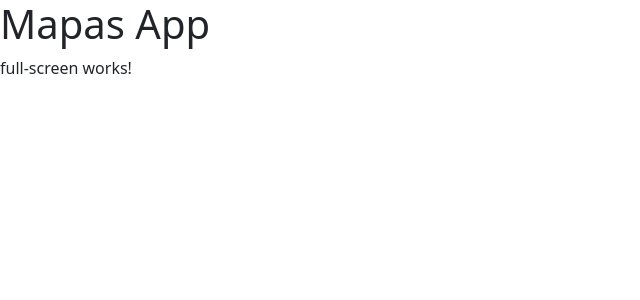
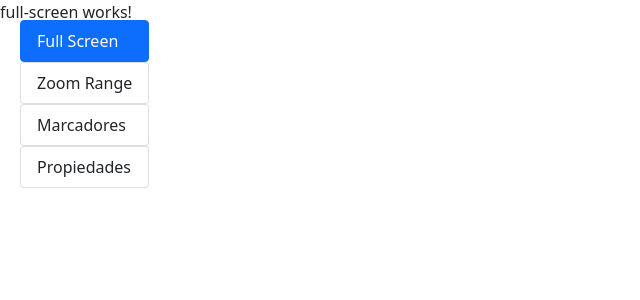
Before and after one commit to javicb/mapasApp, an Angular app: page /mapas/fullscreen in a window 1280 px wide. Shown: the top 300 px of the page, without its empty margins (0-640 px from the left). Built offline with nearby package versions, Linux system fonts and the light colour scheme.

Commit message:
menu de la app

```diff
--- a/src/app/app.component.html
+++ b/src/app/app.component.html
@@ -1,2 +1,2 @@
-<h1>Mapas App</h1>
+<app-menu></app-menu>
 <router-outlet></router-outlet>
--- a/src/app/shared/menu/menu.component.html
+++ b/src/app/shared/menu/menu.component.html
@@ -1 +1,5 @@
-<p>menu works!</p>
+<ul class="list-group" *ngFor="let menu of menuItems">
+  <li class="list-group-item" [routerLink]="[menu.ruta]" routerLinkActive="active">
+    {{menu.nombre}}
+  </li>
+</ul>
--- a/src/app/shared/menu/menu.component.ts
+++ b/src/app/shared/menu/menu.component.ts
@@ -1,16 +1,37 @@
-import { Component, OnInit } from '@angular/core';
+import { Component } from '@angular/core';
 
+interface MenuItem {
+  ruta: string;
+  nombre: string;
+}
 @Component({
   selector: 'app-menu',
   templateUrl: './menu.component.html',
-  styles: [
+  styles: [`
+  li {
+    cursor: pointer,
+  }
+  `
   ]
 })
-export class MenuComponent implements OnInit {
-
-  constructor() { }
-
-  ngOnInit(): void {
-  }
+export class MenuComponent {
+  menuItems: MenuItem[] = [
+    {
+      ruta: './mapas/fullscreen',
+      nombre: 'Full Screen'
+    },
+    {
+      ruta: './mapas/zoom-range',
+      nombre: 'Zoom Range'
+    },
+    {
+      ruta: './mapas/marcadores',
+      nombre: 'Marcadores'
+    },
+    {
+      ruta: './mapas/propiedades',
+      nombre: 'Propiedades'
+    }
+  ];
 
 }
--- a/src/styles.css
+++ b/src/styles.css
@@ -1 +1,6 @@
-/* You can add global styles to this file, and also import other style files */
+app-menu {
+  position: fixed;
+  top: 20px;
+  left: 20px;
+  z-index: 99999;
+}
```
